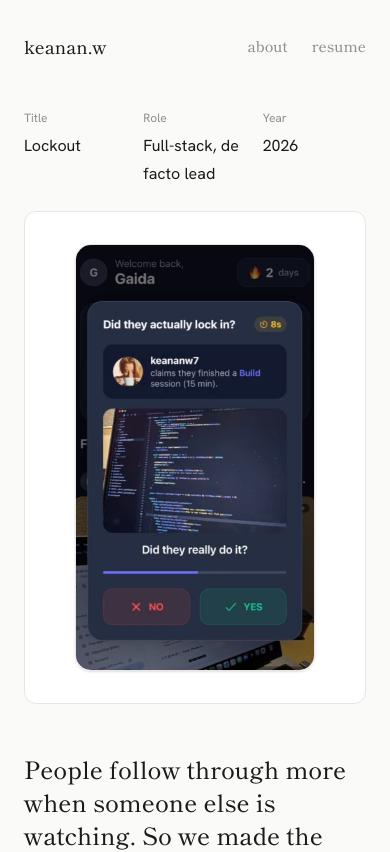
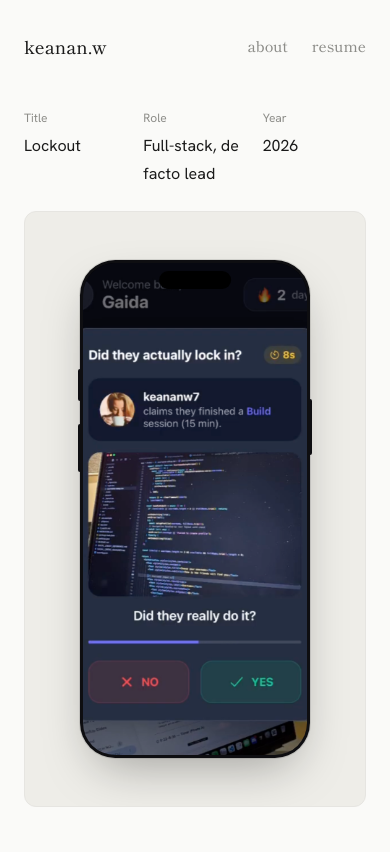
Before and after one commit to keananwongso/keananwongso.com, a Next.js app: page /collection/lockout in a window 390 px wide. Shown: the top 852 px of the page. Built offline with nearby package versions, Linux system fonts and the light colour scheme.

Commit message:
Frame Lockout as a phone: peeking device on card, full iPhone on detail, grey tint

```diff
--- a/app/collection/[slug]/page.tsx
+++ b/app/collection/[slug]/page.tsx
@@ -1,6 +1,7 @@
 import type { Metadata } from "next";
 import { notFound } from "next/navigation";
 import { PROJECTS } from "@/lib/content";
+import PhoneFrame from "@/components/PhoneFrame";
 
 export function generateStaticParams() {
   return PROJECTS.map((p) => ({ slug: p.slug }));
@@ -44,14 +45,17 @@ export default async function ProjectPage({
       </dl>
 
       {/* Hero image */}
-      <div className="mt-6 overflow-hidden rounded-xl border-[0.5px] border-hairline bg-paper-raised">
+      <div
+        className={`mt-6 overflow-hidden rounded-xl border-[0.5px] border-hairline ${
+          project.portrait ? "bg-[#EEEDE8]" : "bg-paper-raised"
+        }`}
+      >
         {project.portrait ? (
-          <div className="flex justify-center py-8">
-            {/* eslint-disable-next-line @next/next/no-img-element */}
-            <img
+          <div className="flex justify-center py-12">
+            <PhoneFrame
               src={project.image}
               alt={project.title}
-              className="block h-auto w-[240px] max-w-full rounded-2xl border-[0.5px] border-hairline shadow-sm"
+              className="w-[230px] max-w-full"
             />
           </div>
         ) : (
--- /dev/null
+++ b/components/PhoneFrame.tsx
@@ -0,0 +1,32 @@
+/**
+ * A pure-CSS iPhone frame. Wraps a portrait screenshot so it reads as a real
+ * device (bezel, Dynamic Island, side buttons) instead of a cropped rectangle.
+ */
+export default function PhoneFrame({
+  src,
+  alt,
+  className = "",
+}: {
+  src: string;
+  alt: string;
+  className?: string;
+}) {
+  return (
+    <div
+      className={`relative aspect-[9/19.5] rounded-[2.2rem] bg-[#0e0e11] p-[3px] shadow-[0_20px_50px_-15px_rgba(0,0,0,0.35)] ring-1 ring-black/10 ${className}`}
+    >
+      {/* side buttons */}
+      <span className="absolute -left-[2px] top-[22%] h-8 w-[2px] rounded-l bg-[#0e0e11]" />
+      <span className="absolute -left-[2px] top-[33%] h-12 w-[2px] rounded-l bg-[#0e0e11]" />
+      <span className="absolute -right-[2px] top-[28%] h-14 w-[2px] rounded-r bg-[#0e0e11]" />
+
+      {/* screen */}
+      <div className="relative h-full w-full overflow-hidden rounded-[2rem] bg-black">
+        {/* eslint-disable-next-line @next/next/no-img-element */}
+        <img src={src} alt={alt} className="h-full w-full object-cover object-top" />
+        {/* Dynamic Island */}
+        <div className="absolute left-1/2 top-2 h-[18px] w-[32%] -translate-x-1/2 rounded-full bg-black" />
+      </div>
+    </div>
+  );
+}
--- a/components/ProjectCard.tsx
+++ b/components/ProjectCard.tsx
@@ -10,16 +10,35 @@ export default function ProjectCard({
 }) {
   return (
     <Link href={`/collection/${project.slug}`} className="group block">
-      <div className="overflow-hidden rounded-xl border-[0.5px] border-hairline bg-paper-raised">
+      <div
+        className={`overflow-hidden rounded-xl border-[0.5px] border-hairline ${
+          project.portrait ? "bg-[#EEEDE8]" : "bg-paper-raised"
+        } ${featured ? "aspect-[16/7]" : "aspect-[16/10]"}`}
+      >
+        {project.portrait ? (
+          <div className="flex h-full items-start justify-center pt-6">
+            {/* Phone peeking up: rounded top bezel, body runs off the bottom edge. */}
+            <div className="w-[150px] rounded-t-[1.6rem] bg-[#0e0e11] px-[3px] pt-[3px] shadow-[0_10px_30px_-12px_rgba(0,0,0,0.4)] transition-transform duration-500 group-hover:-translate-y-1.5">
+              <div className="relative overflow-hidden rounded-t-[1.4rem] bg-black">
                 {/* eslint-disable-next-line @next/next/no-img-element */}
                 <img
                   src={project.image}
                   alt={project.title}
+                  className="block w-full object-cover object-top"
+                />
+                <div className="absolute left-1/2 top-1.5 h-[13px] w-[32%] -translate-x-1/2 rounded-full bg-black" />
+              </div>
+            </div>
+          </div>
+        ) : (
+          /* eslint-disable-next-line @next/next/no-img-element */
+          <img
+            src={project.image}
+            alt={project.title}
             style={{ objectPosition: project.cardImagePosition ?? "center" }}
-          className={`${featured ? "aspect-[16/7]" : "aspect-[16/10]"} w-full ${
-            project.portrait ? "object-contain p-4" : "object-cover"
-          } transition-transform duration-500 group-hover:scale-[1.02]`}
+            className="h-full w-full object-cover transition-transform duration-500 group-hover:scale-[1.02]"
           />
+        )}
       </div>
       <div className="mt-4 flex items-baseline justify-between gap-3">
         <h3
```
Lines whose indentation alone changed are shown as unchanged.
